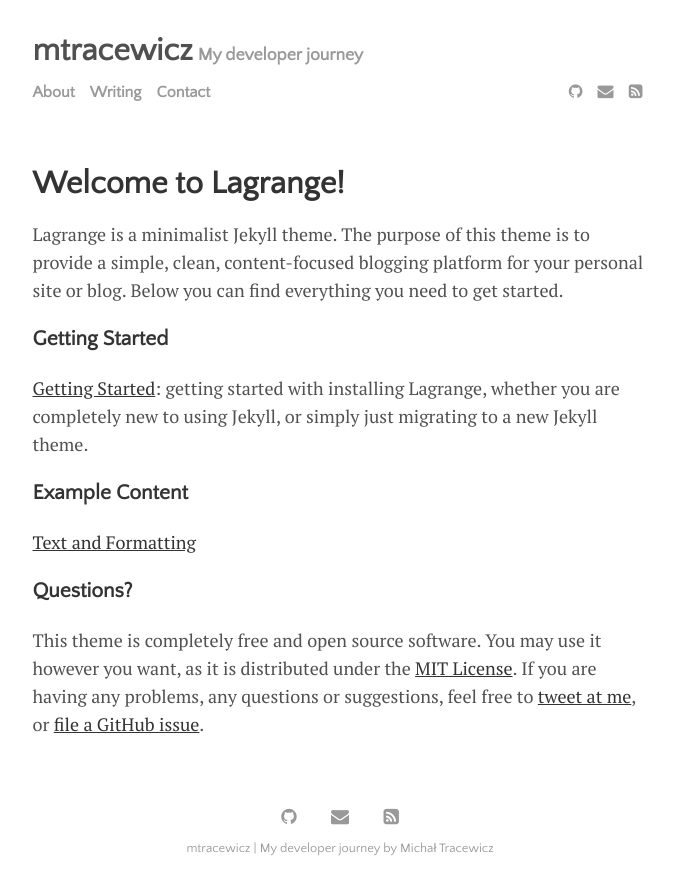
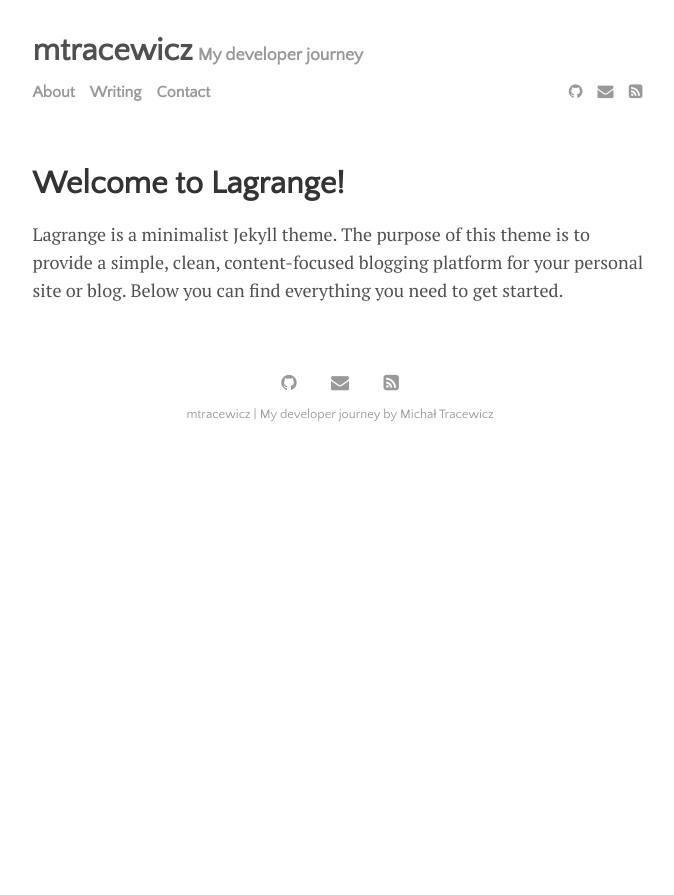
Before and after one commit to mtracewicz/mtracewicz.github.io, a Jekyll site: the page built from menu/about.md, in a window 1280 px wide. Shown: the top 895 px of the page, without its empty margins (300-974 px from the left). Built offline with Jekyll 4.4.1, drawn with Linux system fonts in a browser that asks for light colours.

Commit message:
Update about.md

```diff
--- a/menu/about.md
+++ b/menu/about.md
@@ -4,15 +4,3 @@
 ---
 
 Lagrange is a minimalist Jekyll theme. The purpose of this theme is to provide a simple, clean, content-focused blogging platform for your personal site or blog. Below you can find everything you need to get started.
-
-### Getting Started
-
-[Getting Started]({{ site.github.url }}{% post_url 2015-10-10-getting-started %}): getting started with installing Lagrange, whether you are completely new to using Jekyll, or simply just migrating to a new Jekyll theme.
-
-### Example Content
-
-[Text and Formatting]({{ site.github.url }}{% post_url 2014-01-01-text-formatting-examples %})
-
-### Questions?
-
-This theme is completely free and open source software. You may use it however you want, as it is distributed under the [MIT License](http://choosealicense.com/licenses/mit/). If you are having any problems, any questions or suggestions, feel free to [tweet at me](https://twitter.com/intent/tweet?text=My%question%about%Lagrange%is:%&amp;via=paululele), or [file a GitHub issue](https://github.com/lenpaul/lagrange/issues/new).
```
